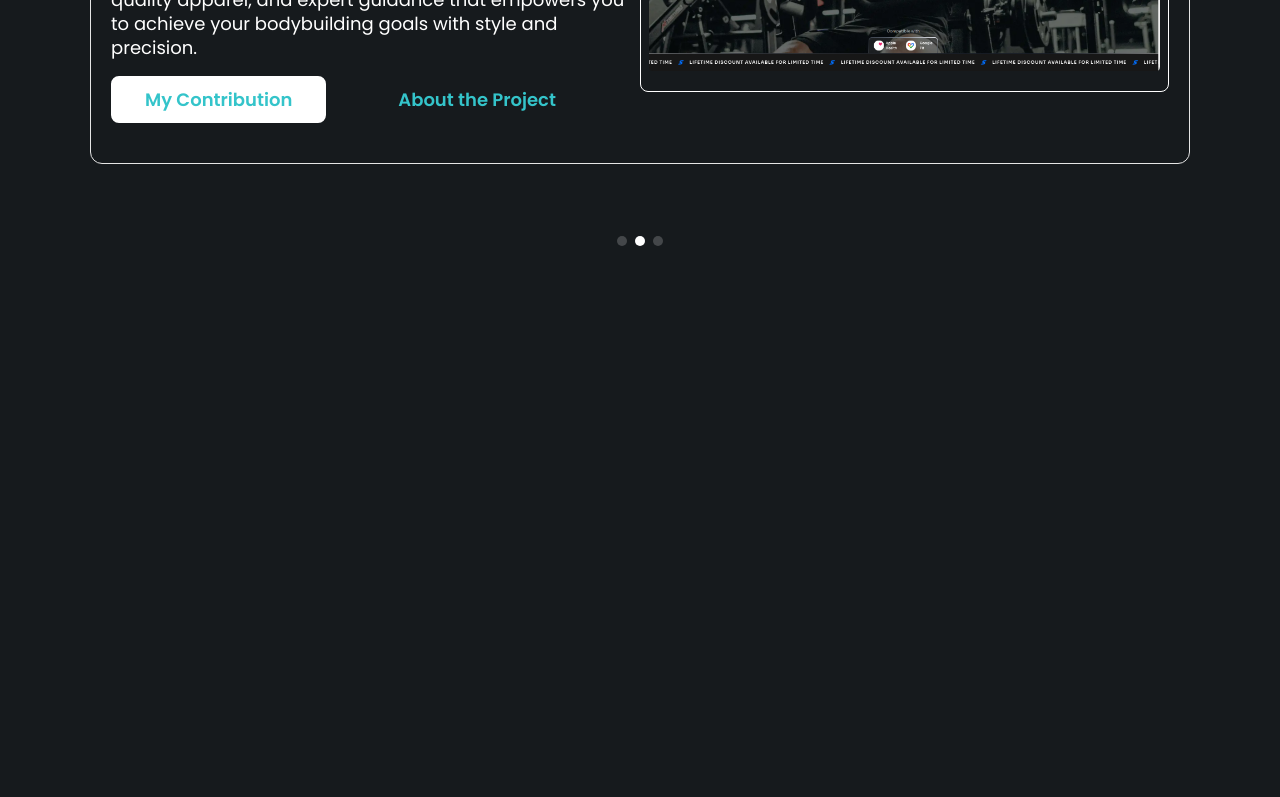
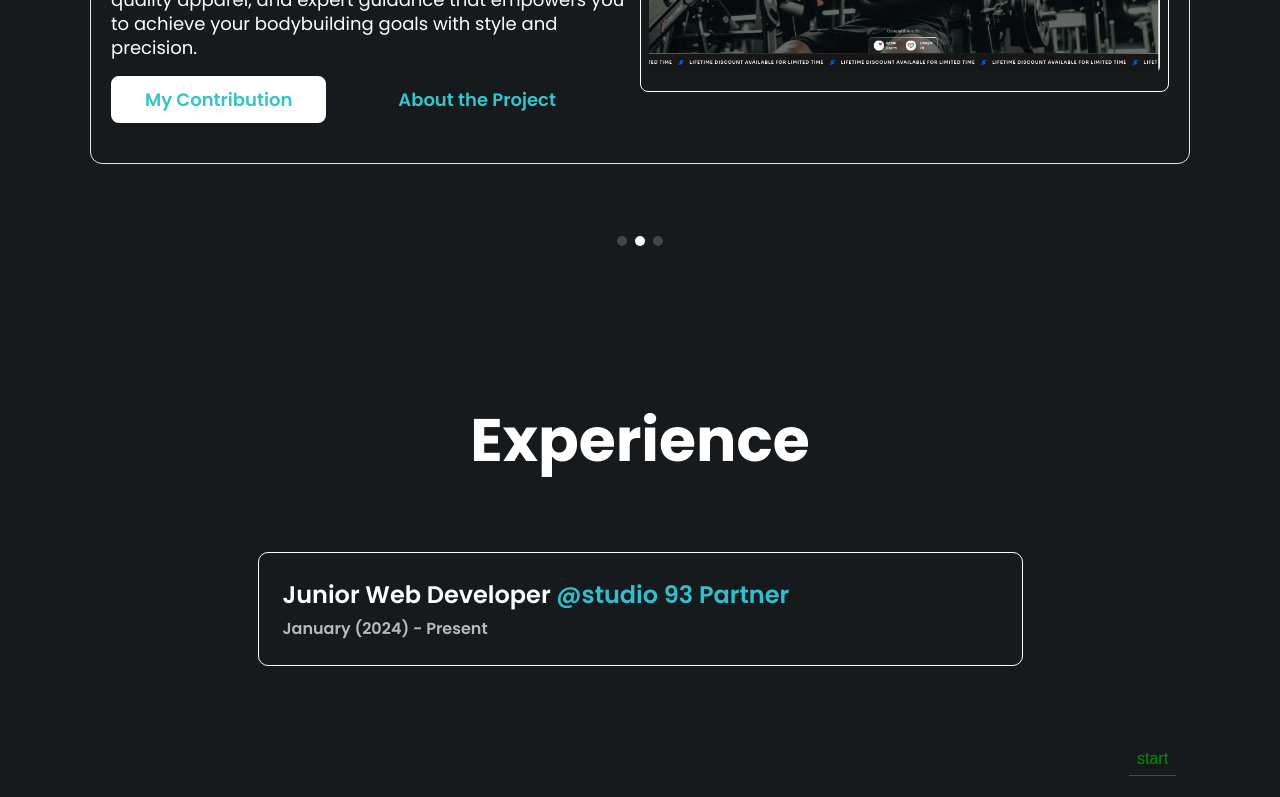
Before and after one commit to Hamzakhan70/PortFolio-NextJS, a Next.js app: page / in a window 1280 px wide. Shown: the part 2000-2797 px from the top of the page. Before the commit the page ends 2312 px from the top, so only its background shows below. Built offline with nearby package versions, Linux system fonts and the light colour scheme.

Commit message:
experience page's UI is done

```diff
--- a/src/app/globals.css
+++ b/src/app/globals.css
@@ -36,64 +36,70 @@ body {
 }
 @layer base {
   :root {
-    --background: 0 0% 100%;
-    --foreground: 0 0% 3.9%;
-    --card: 0 0% 100%;
-    --card-foreground: 0 0% 3.9%;
-    --popover: 0 0% 100%;
-    --popover-foreground: 0 0% 3.9%;
-    --primary: 0 0% 9%;
-    --primary-foreground: 0 0% 98%;
-    --secondary: 0 0% 96.1%;
-    --secondary-foreground: 0 0% 9%;
-    --muted: 0 0% 96.1%;
-    --muted-foreground: 0 0% 45.1%;
-    --accent: 0 0% 96.1%;
-    --accent-foreground: 0 0% 9%;
-    --destructive: 0 84.2% 60.2%;
-    --destructive-foreground: 0 0% 98%;
-    --border: 0 0% 89.8%;
-    --input: 0 0% 89.8%;
-    --ring: 0 0% 3.9%;
-    --chart-1: 12 76% 61%;
-    --chart-2: 173 58% 39%;
-    --chart-3: 197 37% 24%;
-    --chart-4: 43 74% 66%;
-    --chart-5: 27 87% 67%;
-    --radius: 0.5rem;
-  }
-  .dark {
-    --background: 0 0% 3.9%;
-    --foreground: 0 0% 98%;
-    --card: 0 0% 3.9%;
-    --card-foreground: 0 0% 98%;
-    --popover: 0 0% 3.9%;
-    --popover-foreground: 0 0% 98%;
-    --primary: 0 0% 98%;
-    --primary-foreground: 0 0% 9%;
-    --secondary: 0 0% 14.9%;
-    --secondary-foreground: 0 0% 98%;
-    --muted: 0 0% 14.9%;
-    --muted-foreground: 0 0% 63.9%;
-    --accent: 0 0% 14.9%;
-    --accent-foreground: 0 0% 98%;
-    --destructive: 0 62.8% 30.6%;
-    --destructive-foreground: 0 0% 98%;
-    --border: 0 0% 14.9%;
-    --input: 0 0% 14.9%;
-    --ring: 0 0% 83.1%;
-    --chart-1: 220 70% 50%;
-    --chart-2: 160 60% 45%;
-    --chart-3: 30 80% 55%;
-    --chart-4: 280 65% 60%;
-    --chart-5: 340 75% 55%;
-  }
+    --background: 0 0% 100%;  }
+
 }
-@layer base {
-  * {
-    @apply border-border;
-  }
-  body {
-    @apply bg-background text-foreground;
-  }
+
+
+/* .hero__header {
+  height: 100vh;
+  display: flex;
+  text-align: center;
+  flex-direction: column;
+  justify-content: center;
+  align-items: center;
+  gap: 2rem;
+} */
+
+/* .hero__header h1 {
+  font-family: "Gill Sans", "Gill Sans MT", Calibri, "Trebuchet MS", sans-serif;
+  font-size: var(--headlineBig);
+  color: var(--primaryTextColor);
 }
+
+.hero__header h2 {
+  letter-spacing: var(--headlineSmall);
+  font-size: var(--headlineSmall);
+  text-transform: uppercase;
+  color: var(--primaryColor);
+} */
+
+.scroll-section-outer {
+  overflow: hidden;
+}
+
+.scroll-section-inner {
+  height: 100vh;
+  width: 200vw;
+  display: flex;
+  flex-direction: row;
+  position: relative;
+}
+
+.scroll-section {
+  height: 100vh;
+  width: 100vw;
+  display: flex;
+  justify-content: center;
+  align-items: center;
+}
+
+/* .scroll-section h3 {
+  color: var(--primaryTextColor);
+  letter-spacing: var(--headlineMedium);
+  font-size: var(--headlineMedium);
+  text-transform: uppercase;
+} */
+
+.footer {
+  height: 100vh;
+  display: flex;
+  justify-content: center;
+  align-items: center;
+}
+
+.footer span {
+  font-family: "Gill Sans", "Gill Sans MT", Calibri, "Trebuchet MS", sans-serif;
+  font-size: var(--headlineBig);
+  color: var(--primaryTextColor);
+}
--- a/src/app/page.tsx
+++ b/src/app/page.tsx
@@ -1,6 +1,7 @@
 import HomePageHero from "@/components/HomePage/Hero";
 import HomeAbout from "@/components/HomePage/About";
 import Projects from "@/components/HomePage/Projects";
+import Experience from "@/components/HomePage/Experience";
 
 export default function Home() {
   return (
@@ -8,6 +9,7 @@ export default function Home() {
    <HomePageHero />
    <HomeAbout />
    <Projects />
+   <Experience />
    </>
   );
 }
--- /dev/null
+++ b/src/components/HomePage/Experience/index.tsx
@@ -0,0 +1,123 @@
+"use client";
+
+import React, { useRef, useEffect, useState } from "react";
+import Link from "next/link";
+import gsap from "gsap";
+import { ScrollTrigger } from "gsap/dist/ScrollTrigger";
+
+import Text from "@/components/UI/Text";
+
+const Experience = () => {
+  const sectionRef = useRef(null);
+  const triggerRef = useRef(null);
+  const headingRef = useRef(null);
+  const [isFixed, setIsFixed] = useState(false);
+
+  useEffect(() => {
+
+    gsap.registerPlugin(ScrollTrigger);
+
+    // Pin the heading when the animation starts
+    const headingPin = ScrollTrigger.create({
+      trigger: triggerRef.current,
+      start: "top 50%",
+      end: "2000 bottom",
+      scrub: true,
+      pin: headingRef.current,
+      pinSpacing: false,
+      markers: true,
+    });
+
+    // Horizontal scroll animation starts after pinning the heading
+    const pin = gsap.fromTo(
+      sectionRef.current,
+      {
+        translateX: 0,
+      },
+      {
+        translateX: "-100vw",
+        ease: "none",
+        duration: 1,
+        scrollTrigger: {
+          trigger: triggerRef.current,
+          start: "top 50%",
+          end: "2000 bottom",
+          scrub: 0.6,
+          pin: true,
+          markers: true,
+          onEnter: () => setIsFixed(true),
+          onLeave: () => setIsFixed(false),
+          onEnterBack: () => setIsFixed(true),
+          onLeaveBack: () => setIsFixed(false),
+        },
+      }
+    );
+
+    return () => {
+      pin.kill();
+      headingPin.kill();
+    };
+  }, []);
+
+
+  return (
+    <div className="w-full h-full min-h-[100vh] flex items-center justify-center">
+      <div className="w-full h-full relative">
+        <div className="fixed top-[50%] -z-10 h-[100px] w-full skew-y-6 bg-dark/30"></div>
+
+        {/* Placeholder for heading to maintain layout */}
+        <div className="h-[80px]"></div>
+
+        {/* Heading Experience */}
+        <Text
+          as="h1"
+          ref={headingRef}
+          className={`text-center mb-16 ${
+            isFixed ? "fixed top-[300px] w-full" : "relative bottom-[0px]"
+          }`}
+        >
+          Experience
+        </Text>
+
+        <section className="overflow-hidden relative">
+          <div ref={triggerRef}>
+            <div ref={sectionRef} className="w-[200vw] flex relative">
+              <div className="w-screen flex justify-center items-center">
+                <div className="w-screen h-full mx-auto">
+                  <div className="bg-[#161A1D] rounded-[10px] max-w-[765px] mx-auto border border-white p-6">
+                    <Text className="text-[24px] font-semibold">
+                      Junior Web Developer{" "}
+                      <span className="text-[#33BECF]">
+                        {" "}
+                        <Link href="/">@studio 93 Partner</Link>
+                      </span>
+                    </Text>
+                    <Text className="text-[16px] font-semibold text-[#B8B9B9] mt-1">
+                      January (2024) - Present{" "}
+                    </Text>
+                  </div>
+                </div>
+              </div>
+              <div className="w-screen h-full mx-auto">
+                <div className="bg-[#161A1D] rounded-[10px] max-w-[765px] mx-auto border border-white p-6">
+                  <Text className="text-[24px] font-semibold">
+                    Trainee Software Engineer{" "}
+                    <span className="text-[#33BECF]">
+                      {" "}
+                      <Link href="/">@Seebiz Pvt. Ltd.</Link>
+                    </span>
+                  </Text>
+                  <Text className="text-[16px] font-semibold text-[#B8B9B9] mt-1">
+                    June (2023) - December (2023){" "}
+                  </Text>
+                </div>
+              </div>
+            </div>
+          </div>
+        </section>
+      </div>
+    </div>
+  );
+};
+
+export default Experience;
--- a/tailwind.config.ts
+++ b/tailwind.config.ts
@@ -23,45 +23,7 @@ const config: Config = {
   		},
   		colors: {
   			background: 'hsl(var(--background))',
-  			foreground: 'hsl(var(--foreground))',
-  			card: {
-  				DEFAULT: 'hsl(var(--card))',
-  				foreground: 'hsl(var(--card-foreground))'
-  			},
-  			popover: {
-  				DEFAULT: 'hsl(var(--popover))',
-  				foreground: 'hsl(var(--popover-foreground))'
-  			},
-  			primary: {
-  				DEFAULT: 'hsl(var(--primary))',
-  				foreground: 'hsl(var(--primary-foreground))'
-  			},
-  			secondary: {
-  				DEFAULT: 'hsl(var(--secondary))',
-  				foreground: 'hsl(var(--secondary-foreground))'
-  			},
-  			muted: {
-  				DEFAULT: 'hsl(var(--muted))',
-  				foreground: 'hsl(var(--muted-foreground))'
-  			},
-  			accent: {
-  				DEFAULT: 'hsl(var(--accent))',
-  				foreground: 'hsl(var(--accent-foreground))'
-  			},
-  			destructive: {
-  				DEFAULT: 'hsl(var(--destructive))',
-  				foreground: 'hsl(var(--destructive-foreground))'
-  			},
-  			border: 'hsl(var(--border))',
-  			input: 'hsl(var(--input))',
-  			ring: 'hsl(var(--ring))',
-  			chart: {
-  				'1': 'hsl(var(--chart-1))',
-  				'2': 'hsl(var(--chart-2))',
-  				'3': 'hsl(var(--chart-3))',
-  				'4': 'hsl(var(--chart-4))',
-  				'5': 'hsl(var(--chart-5))'
-  			}
+			dark: 'hsla(0, 0%, 96%, .3)'
   		}
   	}
   },
```
